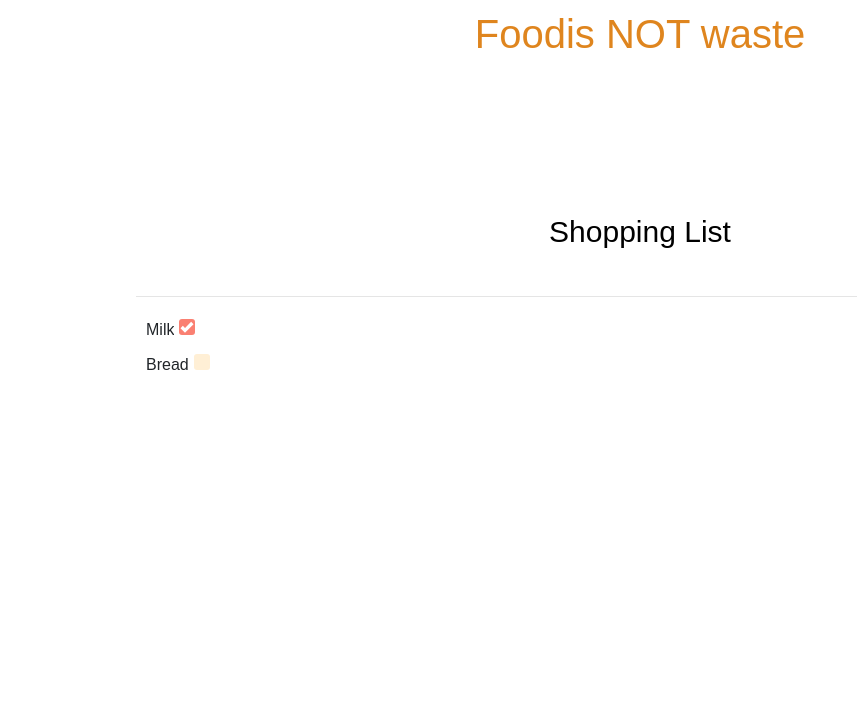
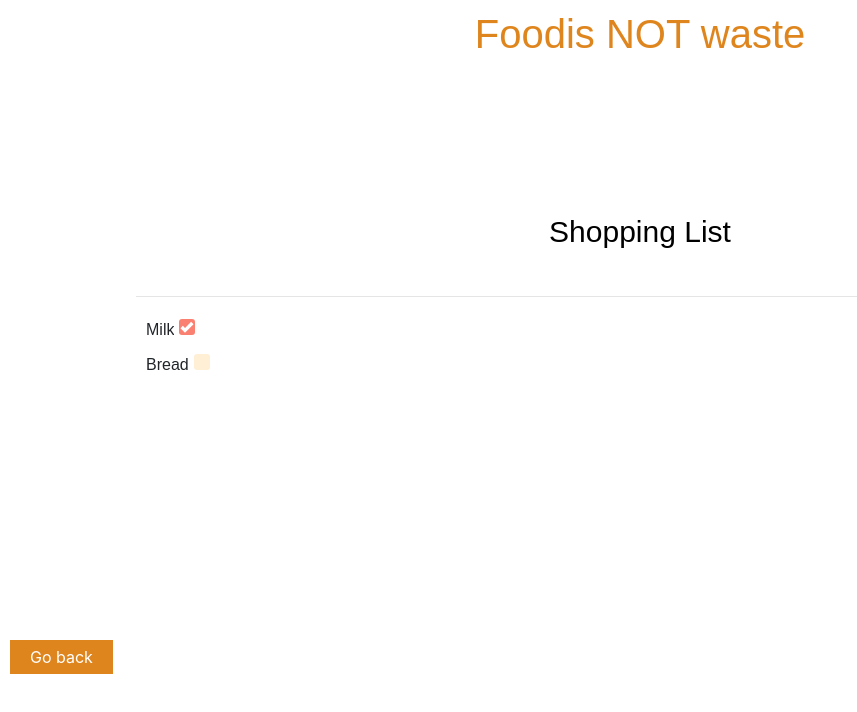
Before and after one commit to Kata-M/Foodis, a React (Create React App) app: page /ShoppingList in a window 1280 px wide. Shown: the top 712 px of the page, without its empty margins (0-857 px from the left). Built offline with nearby package versions, Linux system fonts and the light colour scheme.

Commit message:
Update ShoppingList.js

```diff
--- a/src/ShoppingList/ShoppingList.js
+++ b/src/ShoppingList/ShoppingList.js
@@ -4,6 +4,7 @@
 import Checkbox from '../Components/Checkbox'
 import Row from 'react-bootstrap/Row'
 import Typography from '@material-ui/core/Typography';
+import {Link} from "react-router-dom";
 
 class ShoppingList extends Component {
   constructor(props) {
@@ -87,6 +88,9 @@
 
                     </tbody>
           </table>
+          <Link to="/">
+              <button>Go back</button>
+          </Link>
           <div style={{ fontFamily: 'system-ui' }}>
 
       </div>
```
